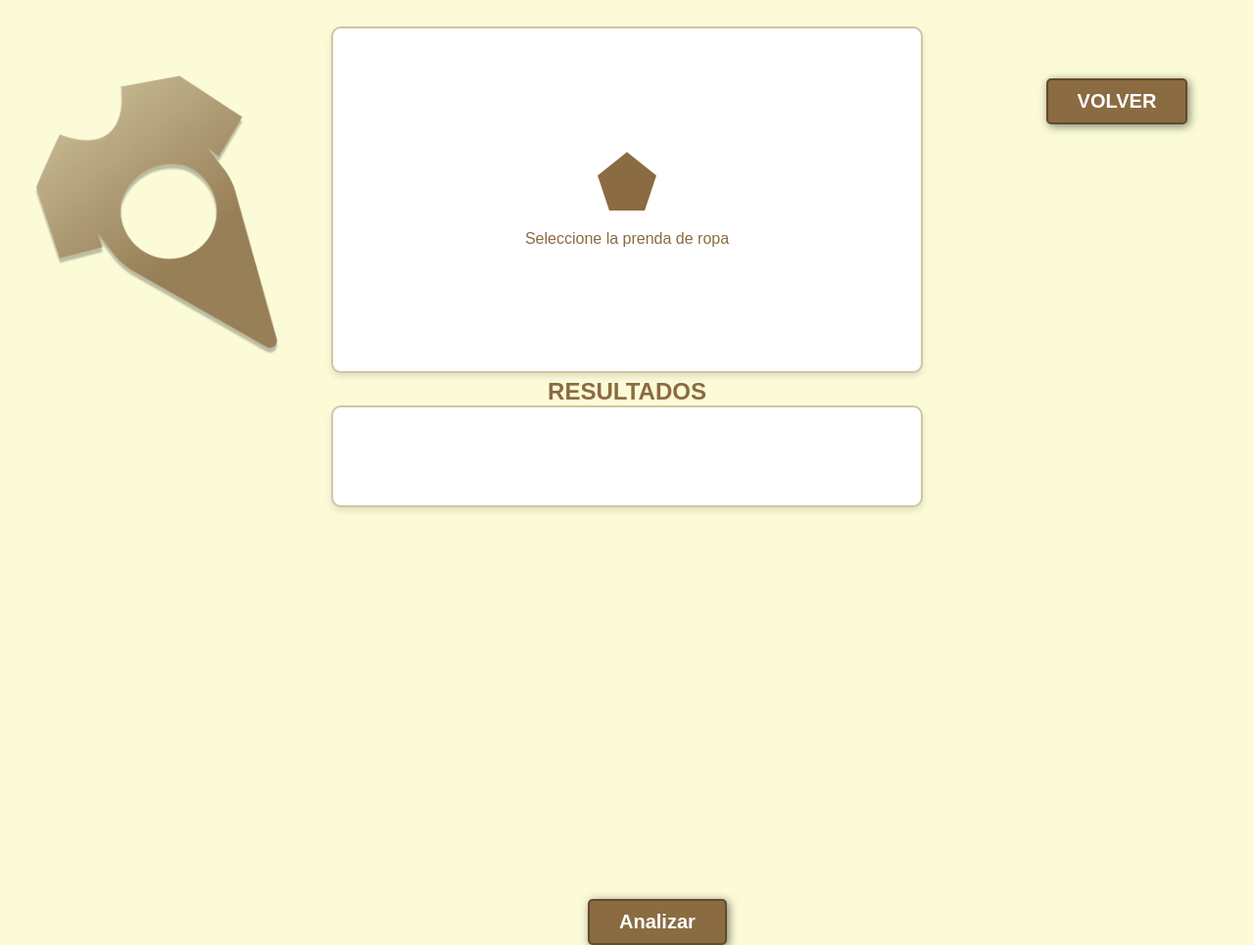
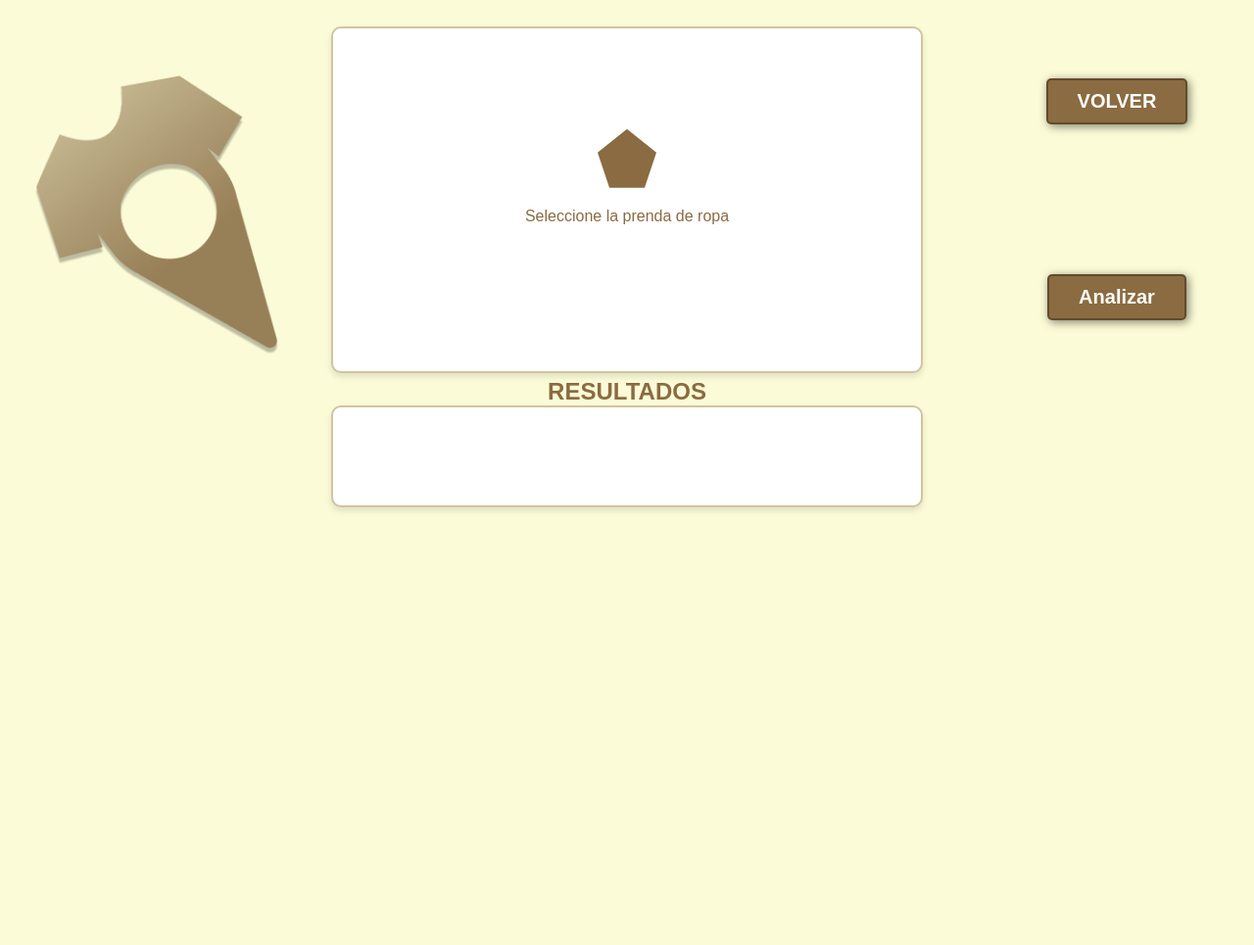
Before and after one commit to Brirosman/Outfitter, a FastAPI app: page /links.html in a window 1280 px wide. Shown: the part 69-1034 px from the top of the page at 98% size. After the commit the page ends 591 px from the top, so only its background shows below. Run offline with FastAPI, Linux system fonts and the light colour scheme.

Commit message:
Ajusto el boton analizar

```diff
--- a/static/links.css
+++ b/static/links.css
@@ -37,8 +37,7 @@
     color: white;
     background-color: #8b6b41;
     position: relative;
-    left: 520px;
-    bottom: 300px;
+    bottom: 100px;
 }
 
 button:hover{
@@ -65,7 +64,6 @@
     cursor: pointer;
     border-radius: 5px;
     position: relative;
-    right: 200px;
 }
 
 #reset-btn:hover {
--- a/templates/links.html
+++ b/templates/links.html
@@ -25,6 +25,7 @@
                 <div class="text">Seleccione la prenda de ropa</div>
                 <button id="reset-btn" style="display: none;">Reiniciar</button>
                 <input type="file" id="fileElem" accept="image/png, image/jpeg" style="display: none;">
+                <button class="boton-analizar" onclick="analizar()">Analizar</button>
             </div>
 
             <div class="links">RESULTADOS</div>
@@ -128,21 +129,7 @@
             }
         }
     </script>
-    <style>
-        .boton-analizar {
-            font-size: 1.25em;
-            font-weight: bold;
-            border-radius: 5px;
-            border: 2px solid rgba(0,0,0,0.3);
-            box-shadow: 2px 2px 10px rgba(0,0,0,0.5);
-            color: white;
-            background-color: #8b6b41;
-            position: relative;
-            left: 600px;
-            bottom: 300px;
-        }
-    </style>
 </head>
-    <button class="boton-analizar" onclick="analizar()">Analizar</button>
+
 </body>
 </html>
```
